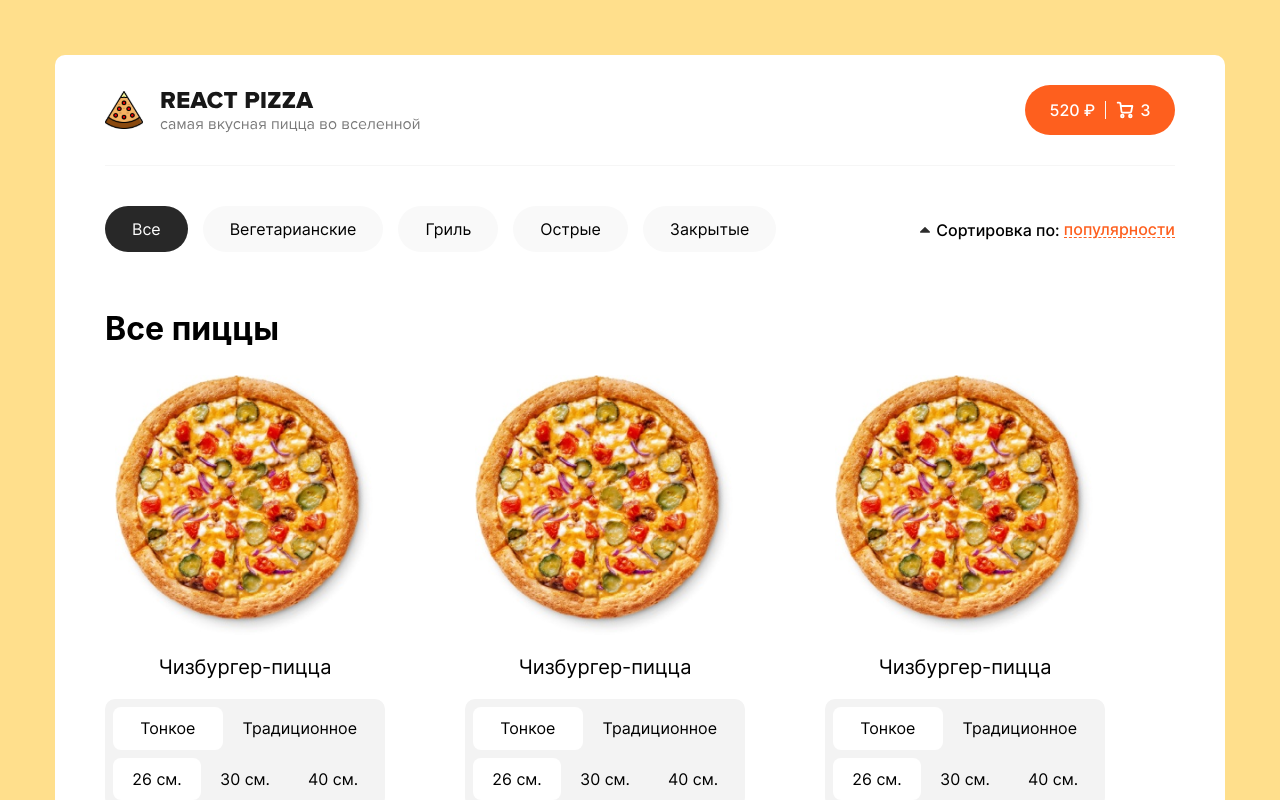
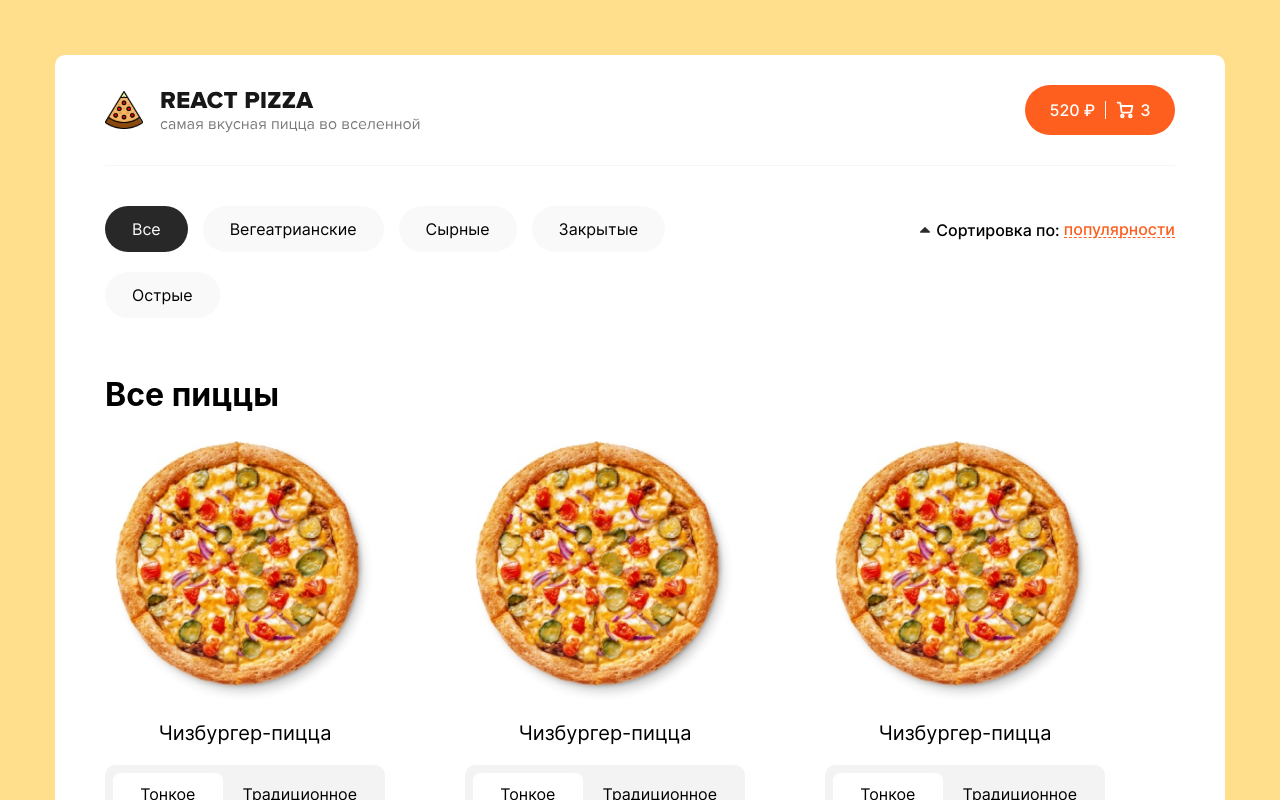
Before and after one commit to Keller108/react-pizza-v2, a React (Create React App) app: page / in a window 1280 px wide. Shown: the top 800 px of the page. Built offline with nearby package versions, Linux system fonts and the light colour scheme; a web font is replaced by a local one.

Commit message:
Фильтры и опции сортировки вынесены в отделный файл

```diff
--- a/src/features/Filter/Filter.tsx
+++ b/src/features/Filter/Filter.tsx
@@ -3,6 +3,7 @@ import { observer } from 'mobx-react-lite';
 //@ts-ignore
 import triangleIcon from '../../img/triangle-icon.svg';
 import { FilterStore } from './store/FilterStore';
+import { globalFilterValues, sortFilterValues } from './const/variables';
 import './Filter.css';
 
 export interface IFilter {
@@ -13,18 +14,32 @@ export const Filter = observer(({
     filterStore
     }: IFilter) => {
 
-    const { sortIsOpen, sortValue } = filterStore;
+    const { sortValue, globalFilter } = filterStore;
+
+    const [globalFilterValue, setGlobalFilterValue] = useState(globalFilter);
+    const [sortIsOpen, setSortIsOpen] = useState(false);
+    const [sortStateValue, setSortStateValue] = useState(sortValue);
 
     const handleDropdownOpen = () => {
-        filterStore.openDropdownSort();
+        setSortIsOpen(!sortIsOpen);
     };
 
-    const [sortStateValue, setSortStateValue] = useState(sortValue);
+    const pickGlobalValue = (e: any) => {
+        setGlobalFilterValue(e.target.textContent);
+    }
 
     const pickSortValue = (e: any) => {
-        setSortStateValue(e.target.innerText)
-        console.log(e.target.innerText);
+        setSortStateValue(e.target.textContent);
+        closeSortDropDown();
     };
+
+    const closeSortDropDown = () => {
+        setSortIsOpen(false);
+    };
+
+    useEffect(() => {
+        filterStore.setGlobalFilter(globalFilterValue);
+    }, [globalFilterValue]);
 
     useEffect(() => {
         filterStore.setSortValue(sortStateValue);
@@ -32,52 +47,33 @@ export const Filter = observer(({
 
     return (
         <div className="filter">
-            <ul className="filter__box">
-                <li className="filter__box-item filter__box-item_active">
-                    Все
+            <ul className="filter__box">{
+                    globalFilterValues.map((item) => <li
+                        className={item.value === globalFilter
+                            ? 'filter__box-item filter__box-item_active'
+                                : 'filter__box-item'}
+                        onClick={pickGlobalValue}
+                        key={item.value}
+                    >{
+                        item.value}
                     </li>
-                <li className="filter__box-item">
-                    Вегетарианские
-                </li>
-                <li className="filter__box-item">
-                    Гриль
-                </li>
-                <li className="filter__box-item">
-                    Острые
-                </li>
-                <li className="filter__box-item">
-                    Закрытые
-                </li>
+                )}
             </ul>
             <div className="filter__dropdown">
                 <img className="filter__triangle-icon" src={triangleIcon} alt="Иконка фильтра"/>
                 Сортировка&nbsp;по:&nbsp;<span onClick={handleDropdownOpen} className="filter__picked-item transparent-link">{sortValue}</span>
                 {
                     sortIsOpen && <ul className="dropdown-sort">
-                                    <li
+                        {sortFilterValues.map((item) => <li
                                             onClick={pickSortValue}
-                                        className={sortValue === 'популярности' ?
+                                            className={sortValue === item.value ?
                                                 'dropdown-sort__item dropdown-sort__item_active'
                                                     : 'dropdown-sort__item'}
+                                            key={item.value}
                                         >
-                                        популярности
+                                            {item.value}
                                         </li>
-                                    <li
-                                        onClick={pickSortValue}
-                                        className={sortValue === 'цене' ?
-                                        'dropdown-sort__item dropdown-sort__item_active'
-                                            : 'dropdown-sort__item'}
-                                    >
-                                        цене
-                                    </li>
-                                    <li
-                                        onClick={pickSortValue}
-                                        className={sortValue === 'алфавиту' ?
-                                        'dropdown-sort__item dropdown-sort__item_active'
-                                            : 'dropdown-sort__item'}
-                                    >
-                                        алфавиту
-                                    </li>
+                                    )}
                                 </ul>
                 }
             </div>
--- /dev/null
+++ b/src/features/Filter/const/variables.ts
@@ -0,0 +1,13 @@
+export const globalFilterValues = [
+    {value: 'Все'},
+    {value: 'Вегеатрианские'},
+    {value: 'Сырные'},
+    {value: 'Закрытые'},
+    {value: 'Острые'}
+];
+
+export const sortFilterValues = [
+    {value: 'популярности'},
+    {value: 'цене'},
+    {value: 'алфавиту'}
+];
--- a/src/features/Filter/store/FilterStore.ts
+++ b/src/features/Filter/store/FilterStore.ts
@@ -1,24 +1,24 @@
 import { observable, makeObservable, action } from 'mobx';
 
 export class FilterStore {
-    sortIsOpen: boolean;
+    globalFilter: string;
     sortValue: string;
 
     constructor() {
-        this.sortIsOpen = false;
+        this.globalFilter = 'Все';
         this.sortValue = 'популярности';
 
         makeObservable(this, {
-            sortIsOpen: observable,
+            globalFilter: observable,
             sortValue: observable,
 
-            openDropdownSort: action,
+            setGlobalFilter: action,
             setSortValue: action,
         })
     }
 
-    openDropdownSort() {
-        this.sortIsOpen = !this.sortIsOpen;
+    setGlobalFilter(option: string) {
+        this.globalFilter = option;
     }
 
     setSortValue(value: string) {
--- /dev/null
+++ b/src/shared/Card/const/variables.ts
@@ -0,0 +1,5 @@
+export const cardsArray = [
+    {
+
+    }
+];
```
Lines whose indentation alone changed are shown as unchanged.
